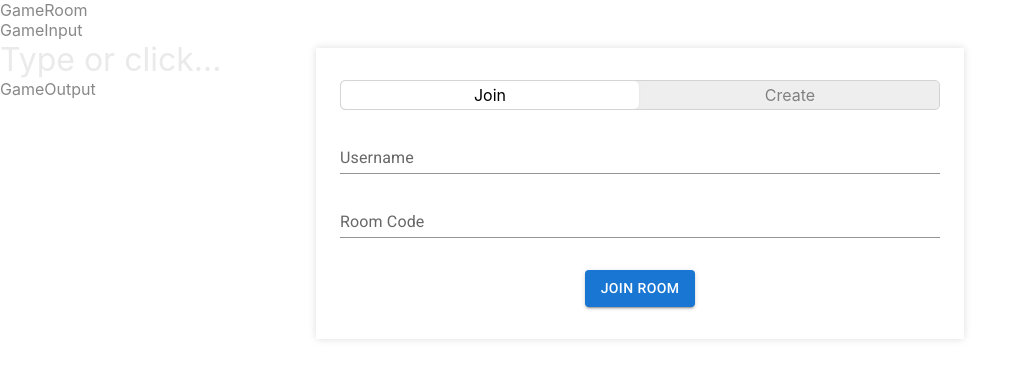
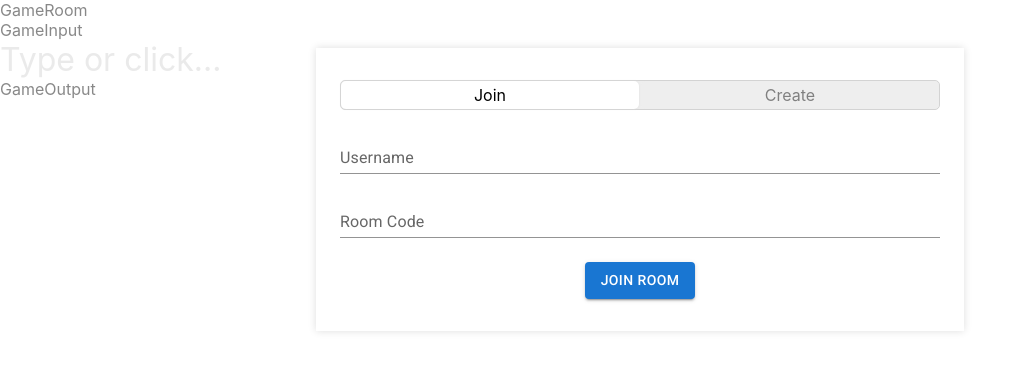
Before and after one commit to daltonscharff/spell-together, a React (Create React App) app in the folder packages/web-react-router/: page / in a window 1280 px wide. Shown: the top 374 px of the page, without its empty margins (0-1027 px from the left). Built offline with nearby package versions, Linux system fonts and the light colour scheme.

Commit message:
modifies button margin

```diff
--- a/packages/web-react-router/src/pages/SelectRoom/CreateRoom.tsx
+++ b/packages/web-react-router/src/pages/SelectRoom/CreateRoom.tsx
@@ -59,6 +59,7 @@ export function CreateRoom() {
       {shortcode ? (
         <Form>
           <TextField
+            variant="standard"
             InputProps={{
               readOnly: true,
               endAdornment: (
@@ -80,7 +81,7 @@ export function CreateRoom() {
           <Button
             type="submit"
             variant="contained"
-            sx={{ margin: "auto" }}
+            sx={{ margin: "auto", mt: ".5em" }}
             onClick={onGoToRoomClick}
           >
             Go to room
@@ -104,7 +105,7 @@ export function CreateRoom() {
               },
             })}
           />
-          <Box sx={{ display: "flex", mt: "1em" }}>
+          <Box sx={{ display: "flex", mt: ".5em" }}>
             <Button type="submit" variant="contained" sx={{ margin: "auto" }}>
               Create Room
             </Button>
--- a/packages/web-react-router/src/pages/SelectRoom/JoinRoom.tsx
+++ b/packages/web-react-router/src/pages/SelectRoom/JoinRoom.tsx
@@ -70,7 +70,7 @@ export function JoinRoom() {
           },
         })}
       />
-      <Box sx={{ display: "flex", mt: "1em" }}>
+      <Box sx={{ display: "flex", mt: ".5em" }}>
         <Button type="submit" variant="contained" sx={{ margin: "auto" }}>
           Join Room
         </Button>
```
